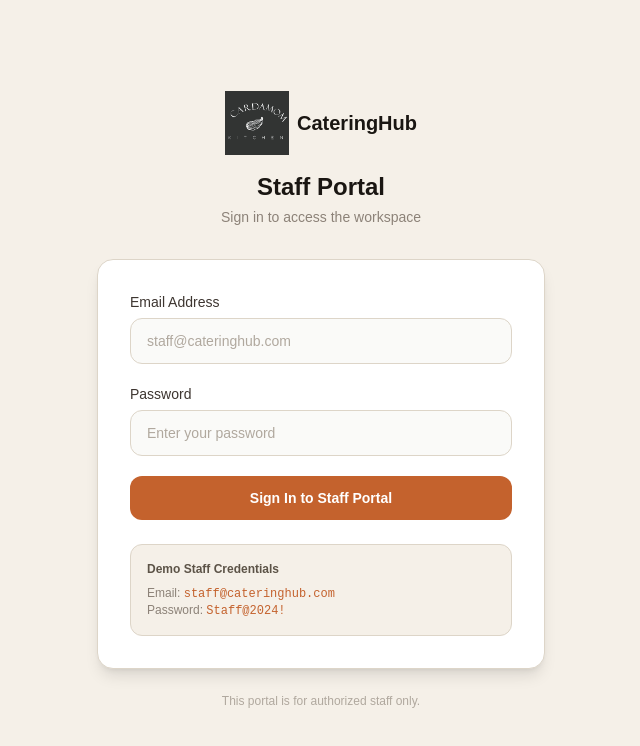
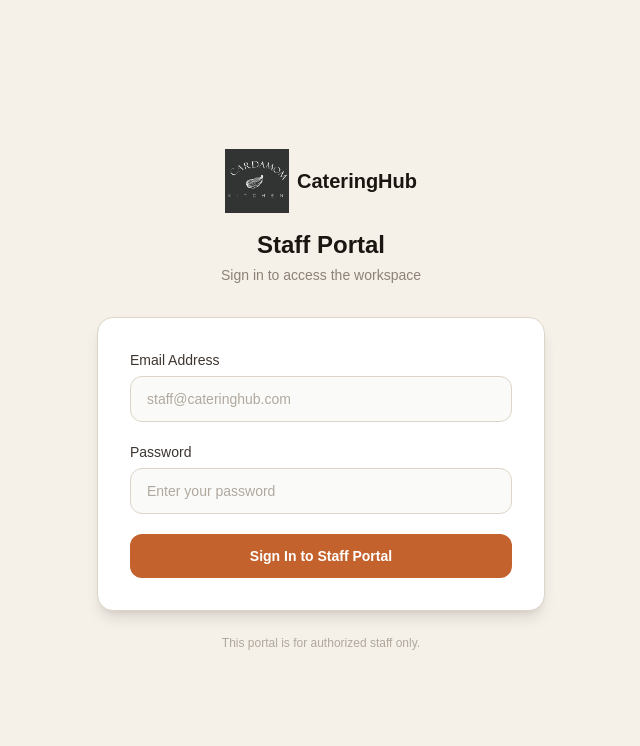
Before and after one commit to 3tiersystems-RMA/cateringhub, a Next.js app: page /staff/login in a window 1280 px wide. Shown: the top 746 px of the page, without its empty margins (319-959 px from the left). Built offline with nearby package versions, Linux system fonts and the light colour scheme; no server answers.

Commit message:
Local Commit: 2026-03-03T13:09:55.226Z - Removed the "Demo Staff Credentials" box from `/staff/login` page, eliminating the publicly visible email and password

```diff
--- a/src/app/staff/login/page.tsx
+++ b/src/app/staff/login/page.tsx
@@ -109,13 +109,6 @@ export default function StaffLoginPage() {
               )}
             </button>
           </form>
-
-          {/* Demo credentials */}
-          <div className="mt-6 p-4 bg-[#F5F0E8] rounded-xl border border-[#DDD5C8]">
-            <p className="text-xs font-semibold text-[#5C5347] mb-2">Demo Staff Credentials</p>
-            <p className="text-xs text-[#8C8278]">Email: <span className="font-mono text-[#C4622D]">staff@cateringhub.com</span></p>
-            <p className="text-xs text-[#8C8278]">Password: <span className="font-mono text-[#C4622D]">Staff@2024!</span></p>
-          </div>
         </div>
 
         <p className="text-center text-xs text-[#B0A89E] mt-6">
--- a/src/components/ui/AppLogo.tsx
+++ b/src/components/ui/AppLogo.tsx
@@ -14,7 +14,7 @@ interface AppLogoProps {
 }
 
 function AppLogo({
-  src = '/assets/images/Cardamom_Logo__BW_-1772542343000.png',
+  src = '/assets/images/Cardamom_Logo_BW_-1772542343000.png',
   text,
   iconName = 'SparklesIcon',
   size = 64,
```
Also changed, not shown: public/assets/images/Cardamom_Logo_BW_-1772542343000.png (renamed from public/assets/images/Cardamom_Logo__BW_-1772542343000.png).
